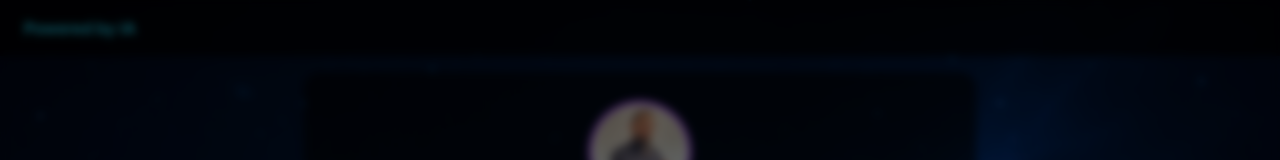
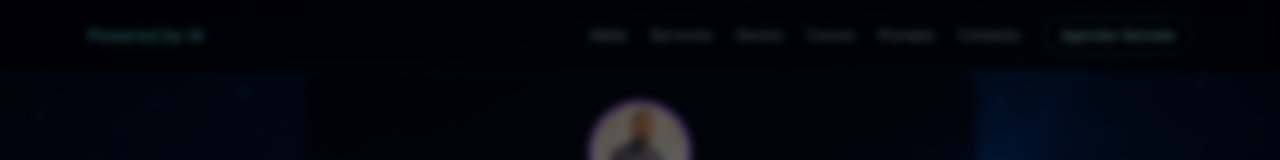
Before and after one commit to jakkard01/launchlab, a Next.js app: page / in a window 1280 px wide. Shown: the top 160 px of the page. Built offline with nearby package versions, Linux system fonts and the light colour scheme.

Commit message:
feat(nav): header + layout base

```diff
--- a/src/app/components/ClientLayout.tsx
+++ b/src/app/components/ClientLayout.tsx
@@ -1,19 +1,12 @@
 "use client";
 import Header from "./Header";
-import { useRef, ReactNode, isValidElement } from "react";
-import Hero from "./Hero";
+import { ReactNode } from "react";
 
 export default function ClientLayout({ children }: { children: ReactNode }) {
-  const avatarRef = useRef<HTMLImageElement>(null);
-
-  const isHome =
-    isValidElement(children) && children.type && (children.type as any).name === "Home";
-
   return (
     <>
-      <Header avatarRef={avatarRef} />
-      {/* Si la página es Home, renderiza Hero con ref, si no, renderiza children normalmente */}
-      {isHome ? <Hero ref={avatarRef} /> : children}
+      <Header />
+      {children}
     </>
   );
 }
--- a/src/app/components/Header.tsx
+++ b/src/app/components/Header.tsx
@@ -1,16 +1,87 @@
 "use client";
 import Link from "next/link";
-import React, { MutableRefObject } from "react";
+import { usePathname } from "next/navigation";
+import { useState } from "react";
 
-type HeaderProps = {
-  avatarRef: MutableRefObject<HTMLImageElement | null>;
-};
+const navItems = [
+  { label: "Inicio", href: "/" },
+  { label: "Servicios", href: "/services" },
+  { label: "Demos", href: "/demos" },
+  { label: "Cursos", href: "/courses" },
+  { label: "Prompts", href: "/prompts" },
+  { label: "Contacto", href: "/contact" },
+];
 
-export default function Header({ avatarRef }: HeaderProps) {
+export default function Header() {
+  const pathname = usePathname();
+  const [menuOpen, setMenuOpen] = useState(false);
+
   return (
-    <header className="fixed top-0 inset-x-0 z-[50] bg-black/70 backdrop-blur flex items-center justify-between px-6 py-4">
-      {/* Logo */}
-      <Link href="/" className="font-bold text-cyan-400">Powered by IA</Link>
+    <header className="fixed top-0 inset-x-0 z-[50] bg-black/70 backdrop-blur border-b border-white/10">
+      <div className="mx-auto flex w-full max-w-6xl items-center justify-between px-4 py-4 md:px-6">
+        <Link href="/" className="font-semibold tracking-wide text-cyan-300">
+          Powered by IA
+        </Link>
+
+        <nav className="hidden items-center gap-6 md:flex">
+          {navItems.map((item) => {
+            const isActive = item.href !== "/#contacto" && pathname === item.href;
+            return (
+              <Link
+                key={item.label}
+                href={item.href}
+                className={`text-sm font-medium transition ${
+                  isActive ? "text-white" : "text-slate-300 hover:text-white"
+                }`}
+              >
+                {item.label}
+              </Link>
+            );
+          })}
+          <Link
+            href="/contact"
+            className="rounded-full border border-cyan-400/60 px-4 py-2 text-sm font-semibold text-cyan-200 transition hover:bg-cyan-400 hover:text-black"
+          >
+            Agendar llamada
+          </Link>
+        </nav>
+
+        <button
+          onClick={() => setMenuOpen((open) => !open)}
+          className="flex items-center gap-2 text-sm font-semibold text-white md:hidden"
+          aria-expanded={menuOpen}
+          aria-controls="mobile-nav"
+        >
+          <span className="sr-only">Abrir menú</span>
+          <span className="h-0.5 w-6 rounded bg-white" />
+          <span className="h-0.5 w-6 rounded bg-white" />
+          <span className="h-0.5 w-6 rounded bg-white" />
+        </button>
+      </div>
+
+      {menuOpen && (
+        <div id="mobile-nav" className="md:hidden">
+          <div className="mx-auto flex w-full max-w-6xl flex-col gap-4 px-4 pb-6">
+            {navItems.map((item) => (
+              <Link
+                key={item.label}
+                href={item.href}
+                onClick={() => setMenuOpen(false)}
+                className="text-base font-medium text-slate-200 hover:text-white"
+              >
+                {item.label}
+              </Link>
+            ))}
+            <Link
+              href="/contact"
+              onClick={() => setMenuOpen(false)}
+              className="rounded-full border border-cyan-400/60 px-4 py-2 text-center text-sm font-semibold text-cyan-200 transition hover:bg-cyan-400 hover:text-black"
+            >
+              Agendar llamada
+            </Link>
+          </div>
+        </div>
+      )}
     </header>
   );
 }
```
